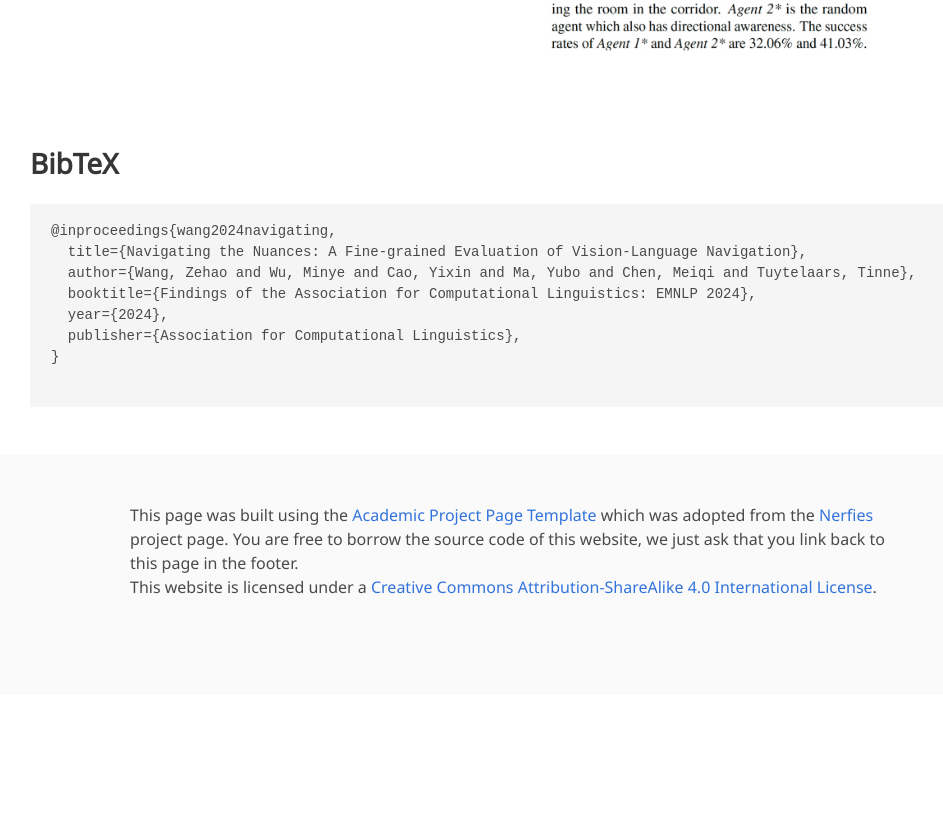
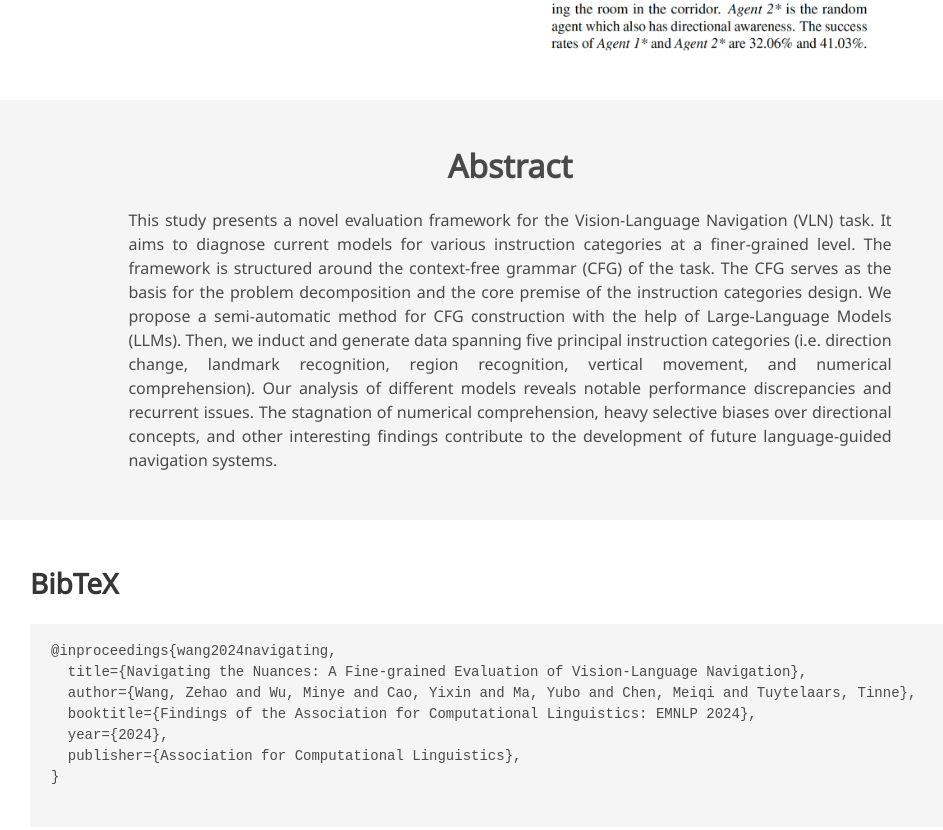
Before and after one commit to zehao-wang/navnuances, a plain HTML site: page index.html in a window 1280 px wide. Shown: the part 2492-3322 px from the top of the page, without its empty margins (130-1073 px from the left). Before the commit the page ends 3187 px from the top, so only its background shows below. Drawn offline with nearby package versions, Linux system fonts and the light colour scheme; some icons are missing; a web font is replaced by a local one.

Commit message:
Update index.html

```diff
--- a/index.html
+++ b/index.html
@@ -207,6 +207,21 @@
   </div>
 </section>
 
+  <section class="section hero is-light">
+  <div class="container is-max-desktop">
+    <div class="columns is-centered has-text-centered">
+      <div class="column is-four-fifths">
+        <h2 class="title is-3">Abstract</h2>
+        <div class="content has-text-justified">
+          <p>
+            This study presents a novel evaluation framework for the Vision-Language Navigation (VLN) task. It aims to diagnose current models for various instruction categories at a finer-grained level. The framework is structured around the context-free grammar (CFG) of the task. The CFG serves as the basis for the problem decomposition and the core premise of the instruction categories design. We propose a semi-automatic method for CFG construction with the help of Large-Language Models (LLMs). Then, we induct and generate data spanning five principal instruction categories (i.e. direction change, landmark recognition, region recognition, vertical movement, and numerical comprehension). Our analysis of different models reveals notable performance discrepancies and recurrent issues. The stagnation of numerical comprehension, heavy selective biases over directional concepts, and other interesting findings contribute to the development of future language-guided navigation systems.
+          </p>
+        </div>
+      </div>
+    </div>
+  </div>
+</section>
+
 <!-- Image carousel -->
 <!-- <section class="hero is-small">
   <div class="hero-body">
```
